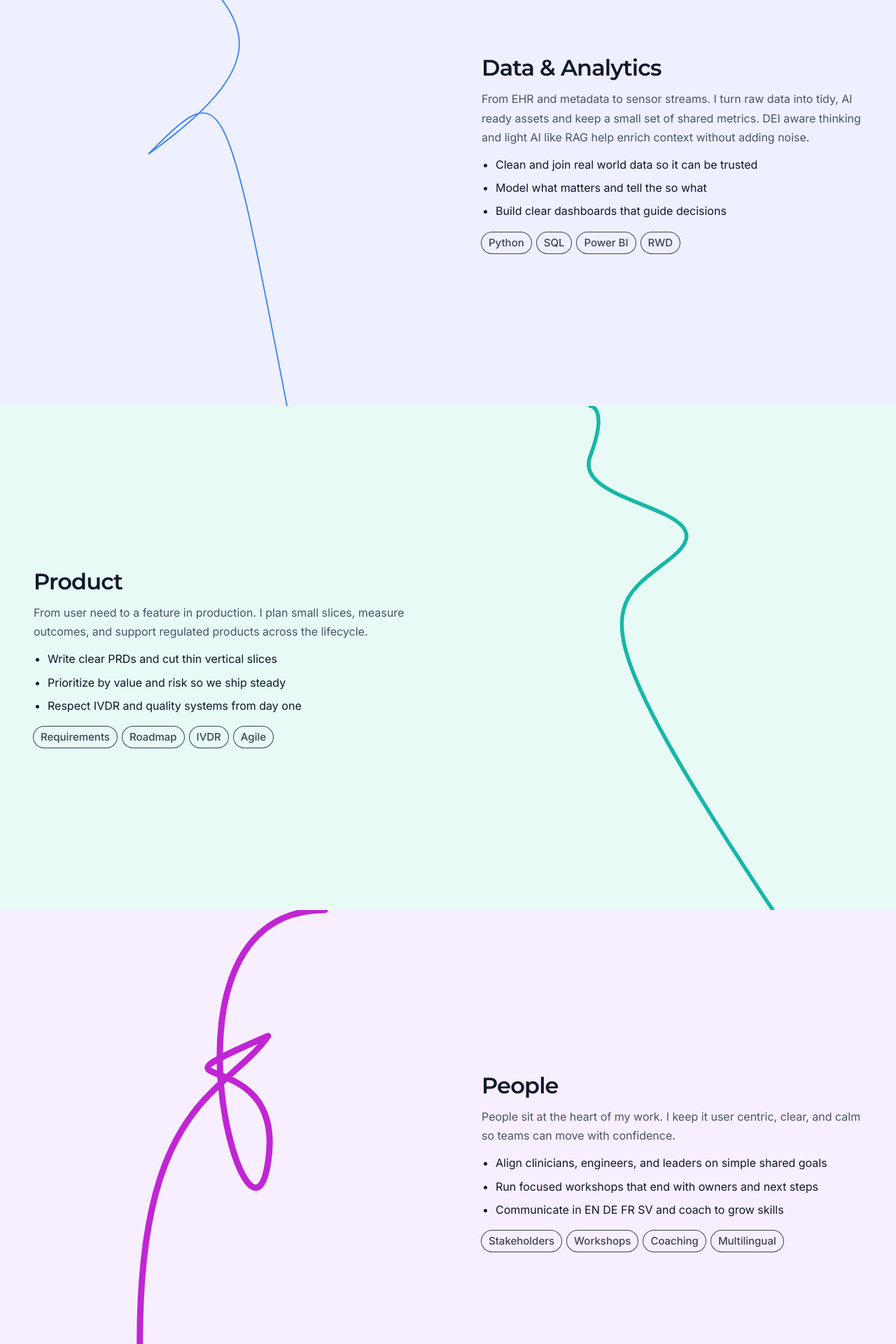
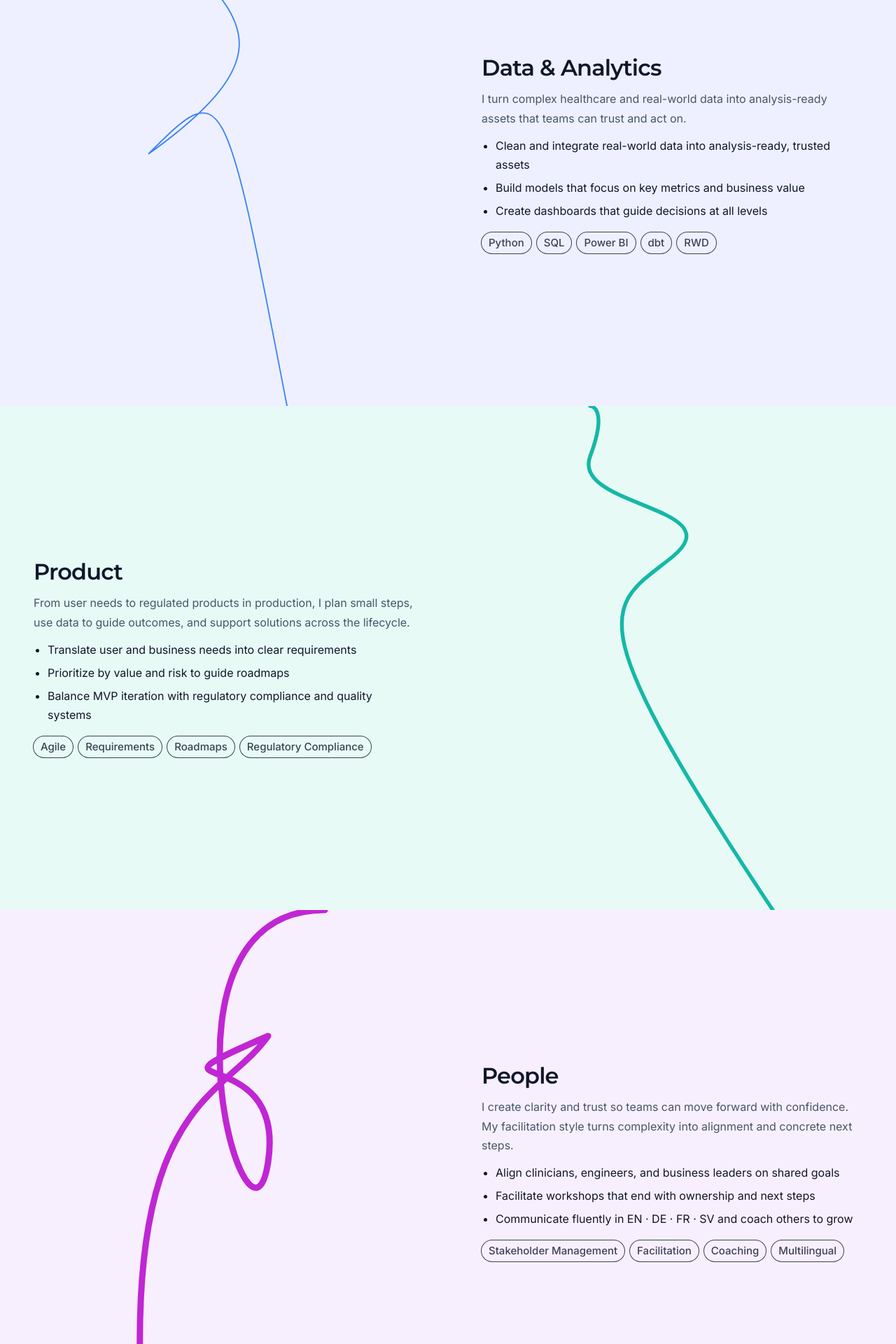
Before and after one commit to leandoer969/leandoer969.github.io, a React (Vite) app: page / in a window 1280 px wide. Shown: the part 940-2860 px from the top of the page at 70% size. Built offline with nearby package versions, Linux system fonts and the light colour scheme.

Commit message:
feat(pillars): update pillars content for clear narative

```diff
--- a/src/contents/pillars.ts
+++ b/src/contents/pillars.ts
@@ -6,36 +6,41 @@ export const PILLARS: PillarContent[] = [
     id: 'data',
     title: 'Data & Analytics',
     paragraph:
-      'From EHR and metadata to sensor streams. I turn raw data into tidy, AI ready assets and keep a small set of shared metrics. DEI aware thinking and light AI like RAG help enrich context without adding noise.',
+      'I turn complex healthcare and real-world data into analysis-ready assets that teams can trust and act on.',
     bullets: [
-      'Clean and join real world data so it can be trusted',
-      'Model what matters and tell the so what',
-      'Build clear dashboards that guide decisions',
+      'Clean and integrate real-world data into analysis-ready, trusted assets',
+      'Build models that focus on key metrics and business value',
+      'Create dashboards that guide decisions at all levels',
     ],
-    badges: ['Python', 'SQL', 'Power BI', 'RWD'],
+    badges: ['Python', 'SQL', 'Power BI', 'dbt', 'RWD'],
   },
   {
     id: 'product',
     title: 'Product',
     paragraph:
-      'From user need to a feature in production. I plan small slices, measure outcomes, and support regulated products across the lifecycle.',
+      'From user needs to regulated products in production, I plan small steps, use data to guide outcomes, and support solutions across the lifecycle.',
     bullets: [
-      'Write clear PRDs and cut thin vertical slices',
-      'Prioritize by value and risk so we ship steady',
-      'Respect IVDR and quality systems from day one',
+      'Translate user and business needs into clear requirements',
+      'Prioritize by value and risk to guide roadmaps',
+      'Balance MVP iteration with regulatory compliance and quality systems',
     ],
-    badges: ['Requirements', 'Roadmap', 'IVDR', 'Agile'],
+    badges: ['Agile', 'Requirements', 'Roadmaps', 'Regulatory Compliance'],
   },
   {
     id: 'people',
     title: 'People',
     paragraph:
-      'People sit at the heart of my work. I keep it user centric, clear, and calm so teams can move with confidence.',
+      'I create clarity and trust so teams can move forward with confidence. My facilitation style turns complexity into alignment and concrete next steps.',
     bullets: [
-      'Align clinicians, engineers, and leaders on simple shared goals',
-      'Run focused workshops that end with owners and next steps',
-      'Communicate in EN DE FR SV and coach to grow skills',
+      'Align clinicians, engineers, and business leaders on shared goals',
+      'Facilitate workshops that end with ownership and next steps',
+      'Communicate fluently in EN · DE · FR · SV and coach others to grow',
     ],
-    badges: ['Stakeholders', 'Workshops', 'Coaching', 'Multilingual'],
+    badges: [
+      'Stakeholder Management',
+      'Facilitation',
+      'Coaching',
+      'Multilingual',
+    ],
   },
 ];
```
